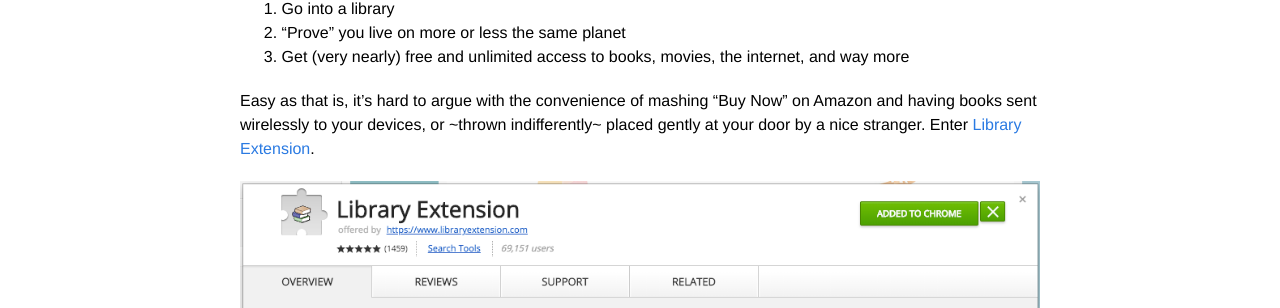
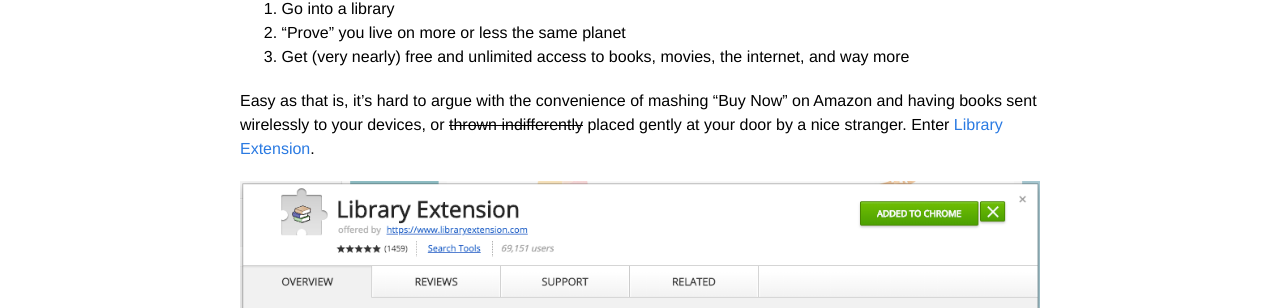
Before and after one commit to lyonsinbeta/lyonsinbeta.github.io, a Jekyll site: the page built from _posts/2018-02-28-how-to-make-the-library-even-easier.md, in a window 1280 px wide. Shown: the part 245-553 px from the top of the page. Built offline with Jekyll 4.4.1, drawn with Linux system fonts in a browser that asks for light colours.

Commit message:
Fixes markdown issue

```diff
--- a/_posts/2018-02-28-how-to-make-the-library-even-easier.md
+++ b/_posts/2018-02-28-how-to-make-the-library-even-easier.md
@@ -10,7 +10,7 @@ Public libraries, one of society's greatest contributions to knowledge sharing,
 2. "Prove" you live on more or less the same planet
 3. Get (very nearly) free and unlimited access to books, movies, the internet, and way more
 
-Easy as that is, it's hard to argue with the convenience of mashing "Buy Now" on Amazon and having books sent wirelessly to your devices, or ~thrown indifferently~ placed gently at your door by a nice stranger. Enter [Library Extension](https://chrome.google.com/webstore/detail/library-extension/chkgcmmjoejpekoegkedcpifgfhpjmec).
+Easy as that is, it's hard to argue with the convenience of mashing "Buy Now" on Amazon and having books sent wirelessly to your devices, or ~~thrown indifferently~~ placed gently at your door by a nice stranger. Enter [Library Extension](https://chrome.google.com/webstore/detail/library-extension/chkgcmmjoejpekoegkedcpifgfhpjmec).
 
 <a href="https://chrome.google.com/webstore/detail/library-extension/chkgcmmjoejpekoegkedcpifgfhpjmec" title="Library Extension"><img src="/post-images/library-extension.png" width="100%" alt="Screenshot of Library Extension download page" /></a>
 I ❤️ you so much, Library Extension.
```
